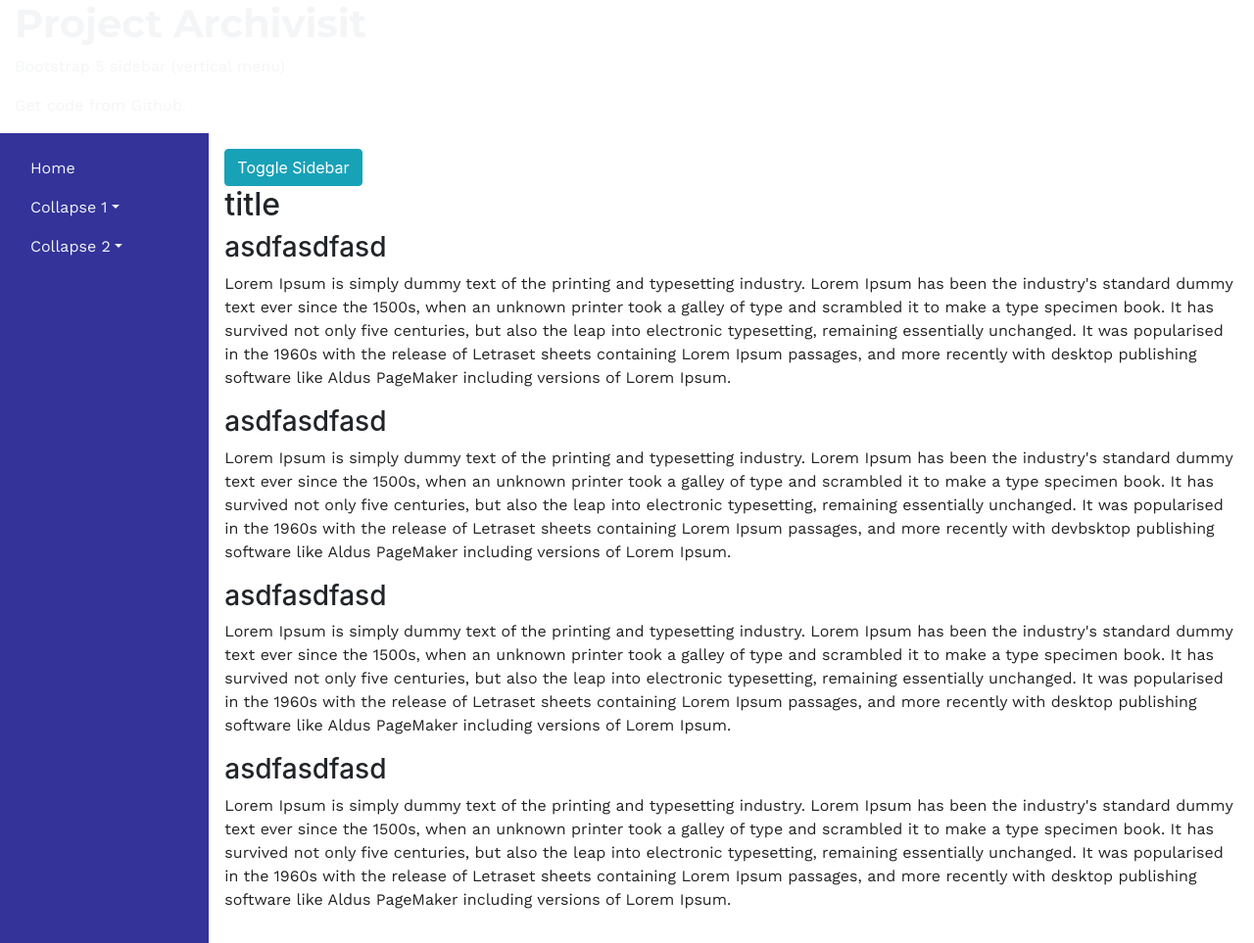
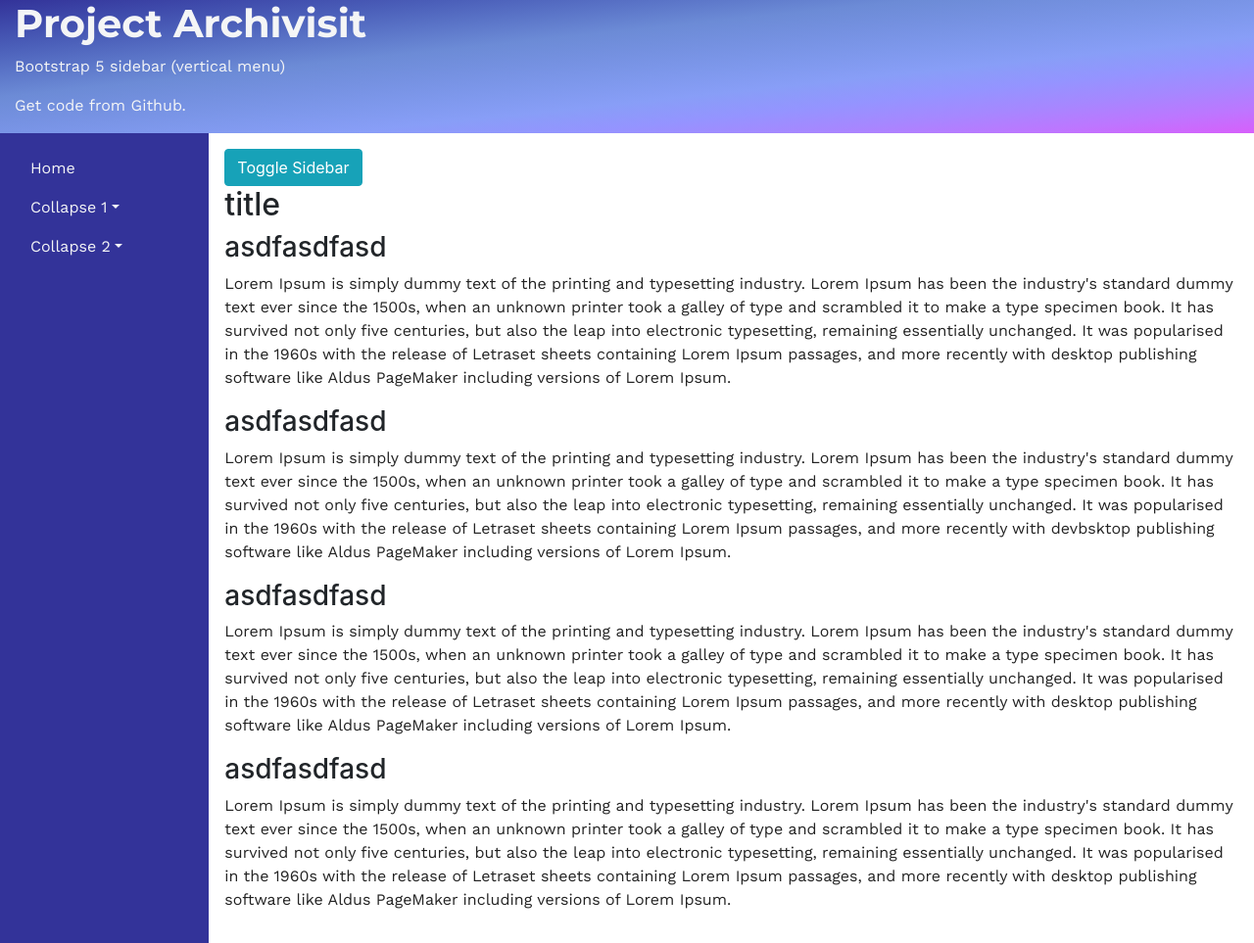
Before and after one commit to jsohndata/project-archivist, a plain HTML site: page index.html in a window 1280 px wide. Shown: the whole page at 98% size. Drawn offline with nearby package versions, Linux system fonts and the light colour scheme.

Commit message:
hotfix css

```diff
--- a/style-archivist.css
+++ b/style-archivist.css
@@ -2,7 +2,7 @@
 /* *********************** */
 @import url('https://fonts.googleapis.com/css2?family=Montserrat:wght@700&family=Work+Sans&display=swap');
 
-#topbar {
+#header {
 	background-image: linear-gradient(to right bottom, #333399, #3e49aa, #4b5fb9, #5b75c8, #6c8bd6, #7591e1, #7e98ec, #889ef7, #9494ff, #a687ff, #bd76ff, #d75ffb);
 	background-size: cover;
   	height: 100%; }
```
